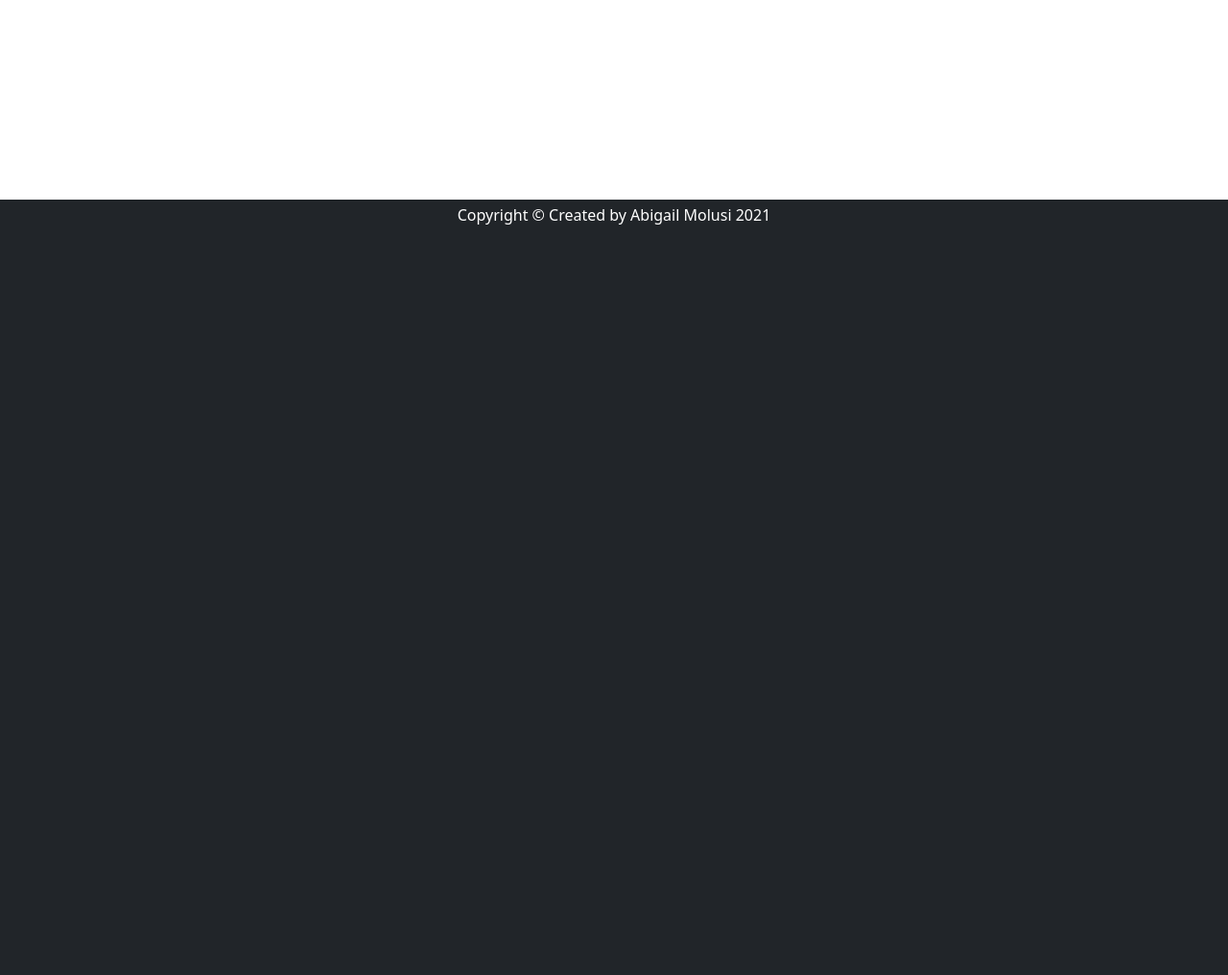
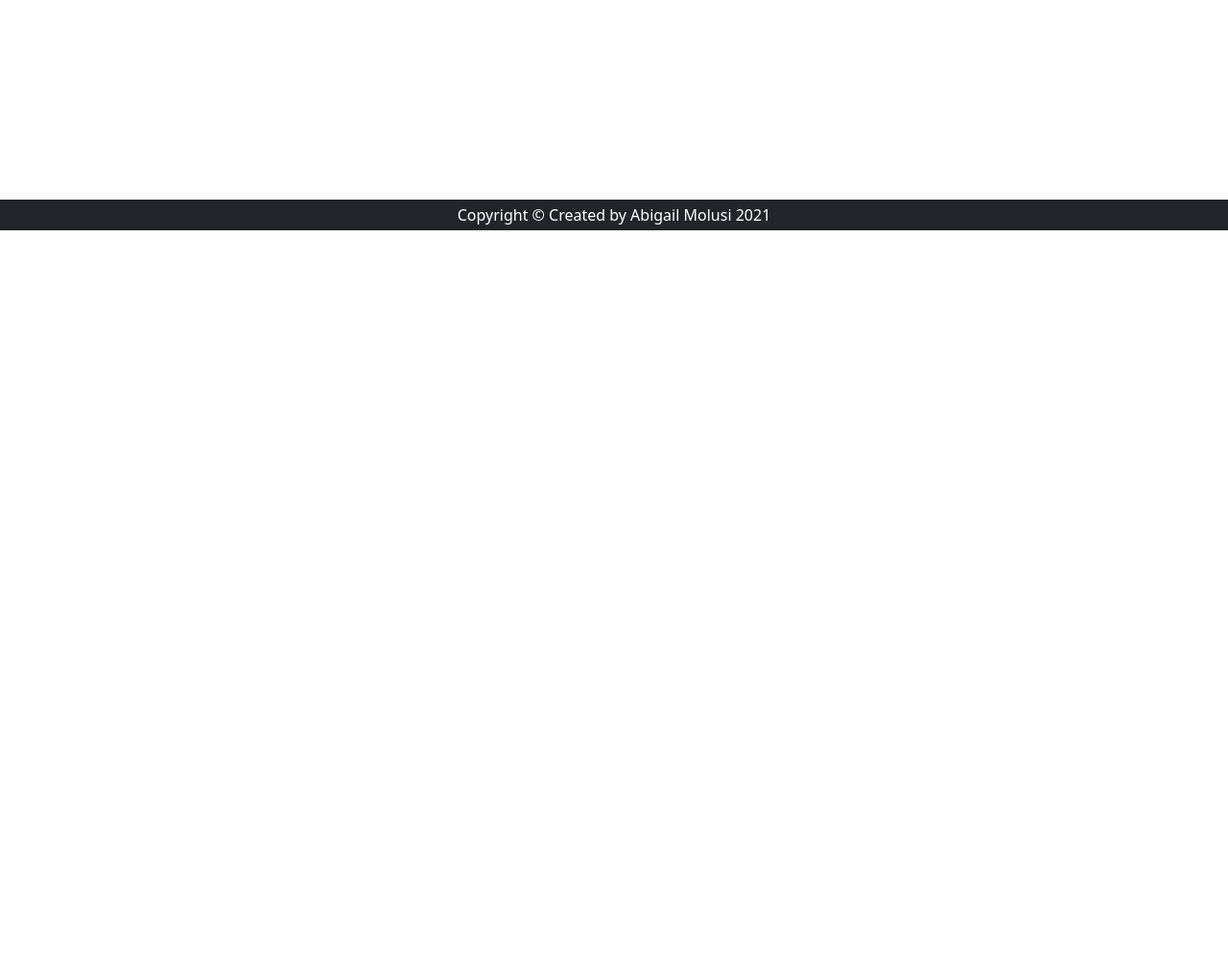
Before and after one commit to molusi/mysafespace, a Django app: page / in a window 1280 px wide. Shown: the part 606-1622 px from the top of the page at 96% size. After the commit the page ends 846 px from the top, so only its background shows below. Run offline with Django 3.2, Linux system fonts and the light colour scheme; some libraries are stand-ins or nearby versions.

Commit message:
Update footer.html

```diff
--- a/templates/todo_app/footer.html
+++ b/templates/todo_app/footer.html
@@ -1,4 +1,4 @@
 
-    <footer class="py-1 bg-dark mt-5" style="max-height:5%" >
-    <div class="container"><p class="m-0 text-center text-white">Copyright &copy; Created by Abigail Molusi 2021</p>
+    <footer class="py-1 bg-dark mt-5"  >
+    <div ><p class="m-0 text-center text-white">Copyright &copy; Created by Abigail Molusi 2021</p>
     </div>
```
